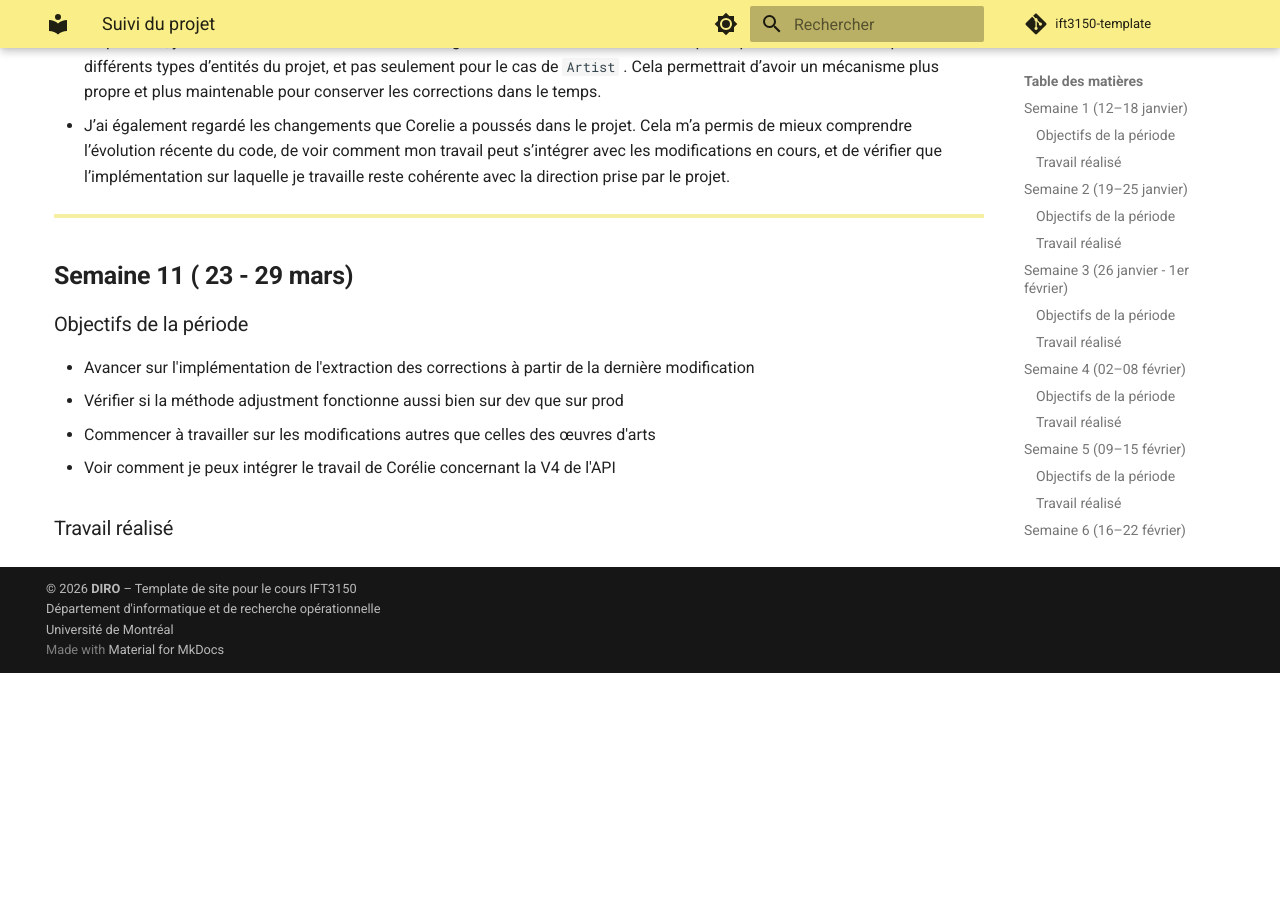
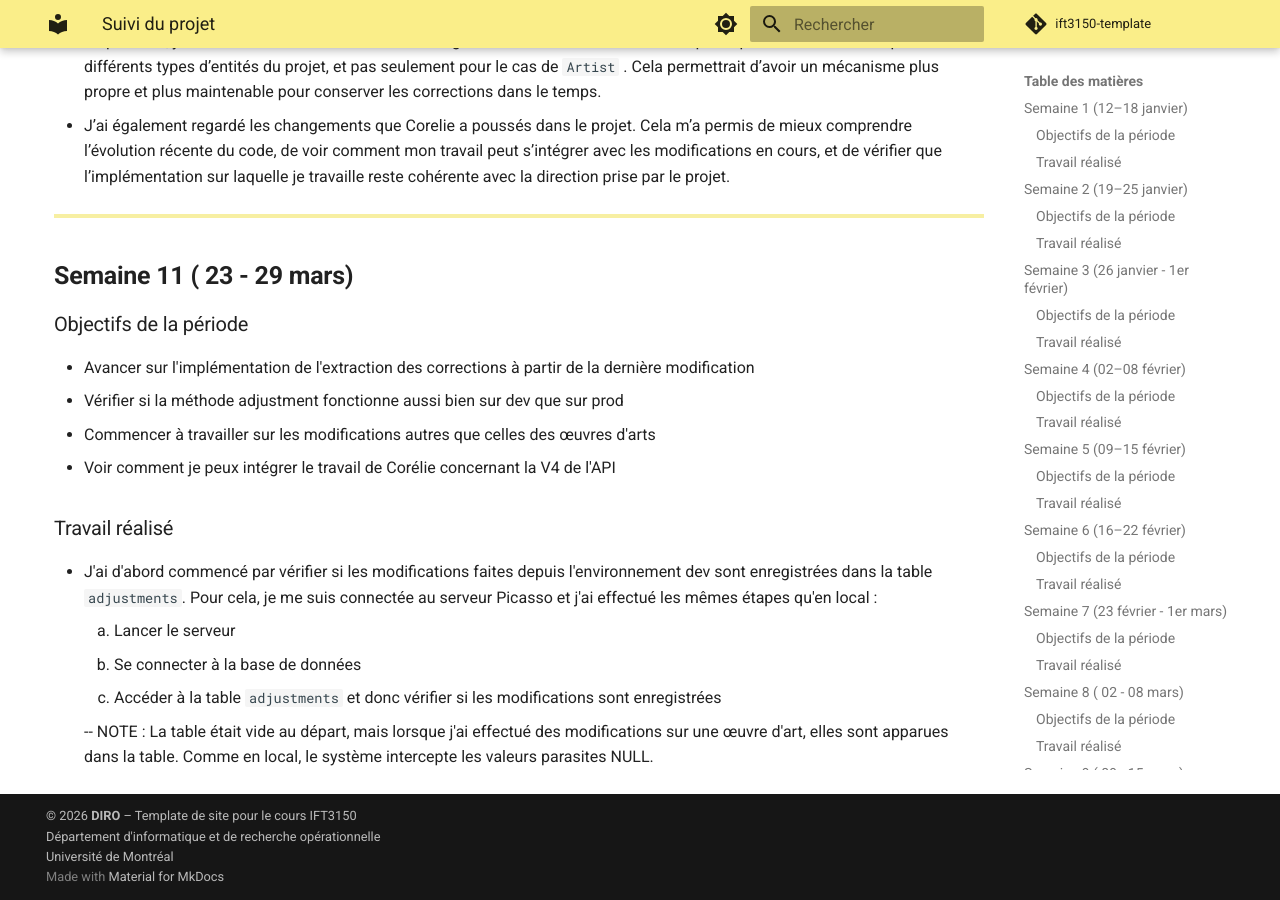
Before and after one commit to anissaofk/IFT-3150-MONA, an MkDocs documentation site: the page built from docs/suivi.md, in a window 1280 px wide and 900 px high, scrolled down 15724 px. Built offline with MkDocs 1.6.1 and Material for MkDocs 9.7.7, drawn with Linux system fonts in a browser that asks for light colours; comment, search, counter and statistics services are not loaded; before the commit the page ends 16397 px from its top, so only the background shows below that.

Commit message:
update travail realise semaine 11

```diff
--- a/docs/suivi.md
+++ b/docs/suivi.md
@@ -537,3 +537,11 @@ Ce travail demande aussi de porter attention à certains cas particuliers, par e
 - Voir comment je peux intégrer le travail de Corélie concernant la V4 de l'API
 
 ### Travail réalisé
+
+- J'ai d'abord commencé par vérifier si les modifications faites depuis l'environnement dev sont enregistrées dans la table `adjustments`. Pour cela, je me suis connectée au serveur Picasso et j'ai effectué les mêmes étapes qu'en local :
+    <ol>
+      <li> Lancer le serveur </li>
+      <li> Se connecter à la base de données </li>
+      <li> Accéder à la table `adjustments` et donc vérifier si les modifications sont enregistrées </li>
+    </ol>
+-- NOTE : La table était vide au départ, mais lorsque j'ai effectué des modifications sur une œuvre d'art, elles sont apparues dans la table. Comme en local, le système intercepte les valeurs parasites NULL.
```
